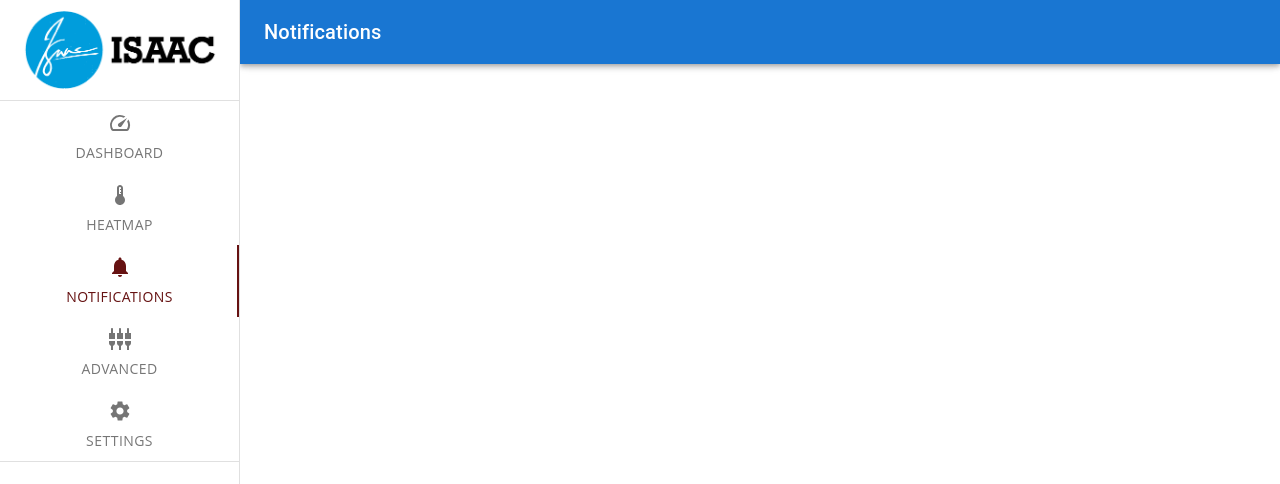
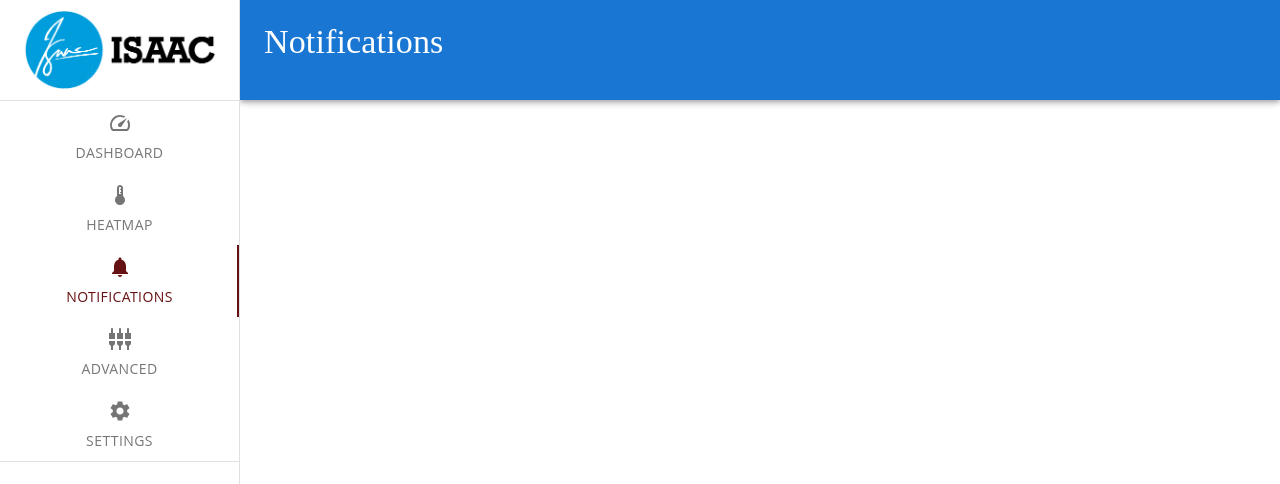
Before and after one commit to StijnSchellekens/Sem3ISAAC, a React (Create React App) app in the folder isaac-frontend/: page /notifications in a window 1280 px wide. Shown: the top 484 px of the page. Built offline with nearby package versions, Linux system fonts and the light colour scheme.

Commit message:
fixed appbar fonts

```diff
--- a/isaac-frontend/src/components/Advanced.js
+++ b/isaac-frontend/src/components/Advanced.js
@@ -2,18 +2,29 @@ import React from 'react';
 import AppBar from '@mui/material/AppBar';
 import Toolbar from '@mui/material/Toolbar';
 import Typography from '@mui/material/Typography';
+import {createTheme} from '@material-ui/core/styles';
 const drawerWidth = 240;
 
 const Advanced = () => {
+  const advancedStyle = {
+    width: `calc(100% - ${drawerWidth}px)`,
+    height: 100,
+  };
+  const fontTheme = createTheme({
+    typography: {
+      fontFamily: 'Rockwell',
+    },
+  });
   return (
     <div>
       <AppBar
         position="fixed"
         sx={{width: `calc(100% - ${drawerWidth}px)`, ml: `${drawerWidth}px`}}
         color="primary"
+        style={advancedStyle}
       >
-        <Toolbar>
-          <Typography variant="h6" noWrap component="div">
+        <Toolbar sx={{paddingTop: '2%'}}>
+          <Typography variant="h4" noWrap component="div" theme={fontTheme}>
             Advanced
           </Typography>
         </Toolbar>
--- a/isaac-frontend/src/components/Heatmap.js
+++ b/isaac-frontend/src/components/Heatmap.js
@@ -2,17 +2,28 @@ import React from 'react';
 import AppBar from '@mui/material/AppBar';
 import Toolbar from '@mui/material/Toolbar';
 import Typography from '@mui/material/Typography';
+import {createTheme} from '@material-ui/core/styles';
 const drawerWidth = 240;
 
 const Heatmap = () => {
+  const heatmapStyle = {
+    width: `calc(100% - ${drawerWidth}px)`,
+    height: 100,
+  };
+  const fontTheme = createTheme({
+    typography: {
+      fontFamily: 'Rockwell',
+    },
+  });
   return (
     <div>
       <AppBar
         position="fixed"
         sx={{width: `calc(100% - ${drawerWidth}px)`, ml: `${drawerWidth}px`}}
+        style={heatmapStyle}
       >
-        <Toolbar>
-          <Typography variant="h6" noWrap component="div">
+        <Toolbar sx={{paddingTop: '2%'}}>
+          <Typography variant="h4" noWrap component="div" theme={fontTheme}>
             Heatmap
           </Typography>
         </Toolbar>
--- a/isaac-frontend/src/components/Notifications.js
+++ b/isaac-frontend/src/components/Notifications.js
@@ -2,18 +2,29 @@ import React from 'react';
 import AppBar from '@mui/material/AppBar';
 import Toolbar from '@mui/material/Toolbar';
 import Typography from '@mui/material/Typography';
+import {createTheme} from '@material-ui/core/styles';
 const drawerWidth = 240;
 
 const Notifications = () => {
+  const notificationStyle = {
+    width: `calc(100% - ${drawerWidth}px)`,
+    height: 100,
+  };
+  const fontTheme = createTheme({
+    typography: {
+      fontFamily: 'Rockwell',
+    },
+  });
   return (
     <div>
       <AppBar
         position="fixed"
         sx={{width: `calc(100% - ${drawerWidth}px)`, ml: `${drawerWidth}px`}}
         color="primary"
+        style={notificationStyle}
       >
-        <Toolbar>
-          <Typography variant="h6" noWrap component="div">
+        <Toolbar sx={{paddingTop: '2%'}}>
+          <Typography variant="h4" noWrap component="div" theme={fontTheme}>
             Notifications
           </Typography>
         </Toolbar>
--- a/isaac-frontend/src/components/Settings.js
+++ b/isaac-frontend/src/components/Settings.js
@@ -2,18 +2,29 @@ import React from 'react';
 import AppBar from '@mui/material/AppBar';
 import Toolbar from '@mui/material/Toolbar';
 import Typography from '@mui/material/Typography';
+import {createTheme} from '@material-ui/core/styles';
 const drawerWidth = 240;
 
 const Settings = () => {
+  const settingsStyle = {
+    width: `calc(100% - ${drawerWidth}px)`,
+    height: 100,
+  };
+  const fontTheme = createTheme({
+    typography: {
+      fontFamily: 'Rockwell',
+    },
+  });
   return (
     <div>
       <AppBar
         position="fixed"
         sx={{width: `calc(100% - ${drawerWidth}px)`, ml: `${drawerWidth}px`}}
         color="primary"
+        style={settingsStyle}
       >
-        <Toolbar>
-          <Typography variant="h6" noWrap component="div">
+        <Toolbar sx={{paddingTop: '2%'}}>
+          <Typography variant="h4" noWrap component="div" theme={fontTheme}>
             Settings
           </Typography>
         </Toolbar>
```
